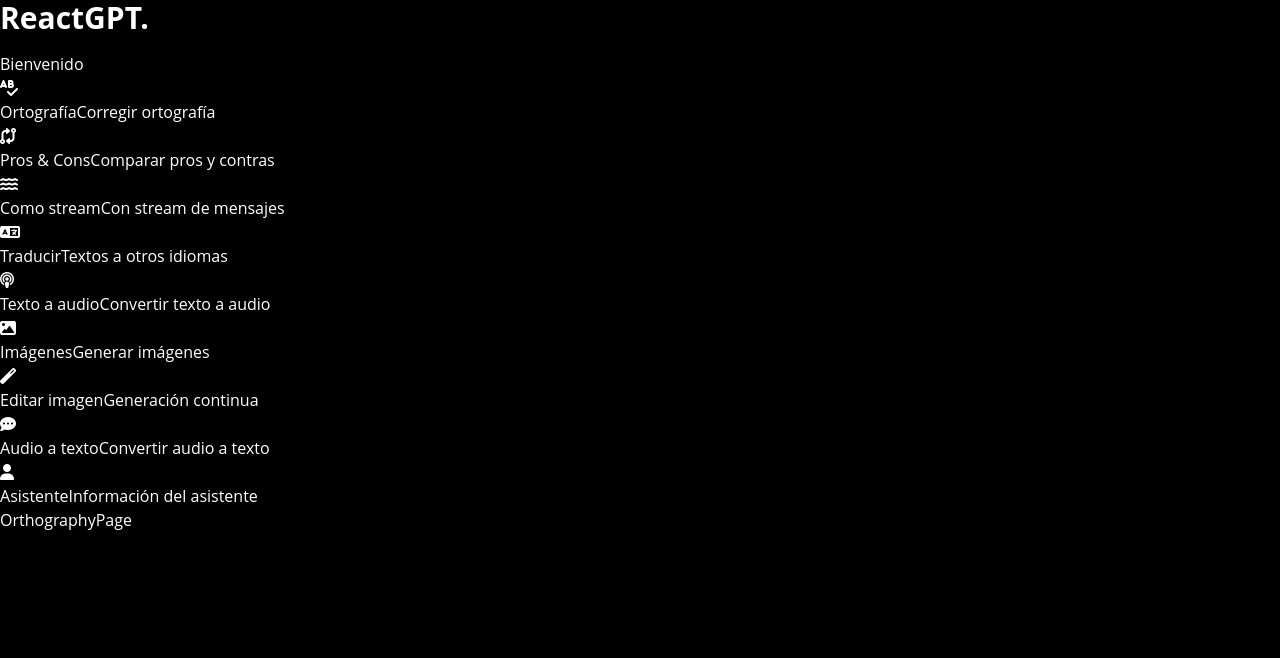
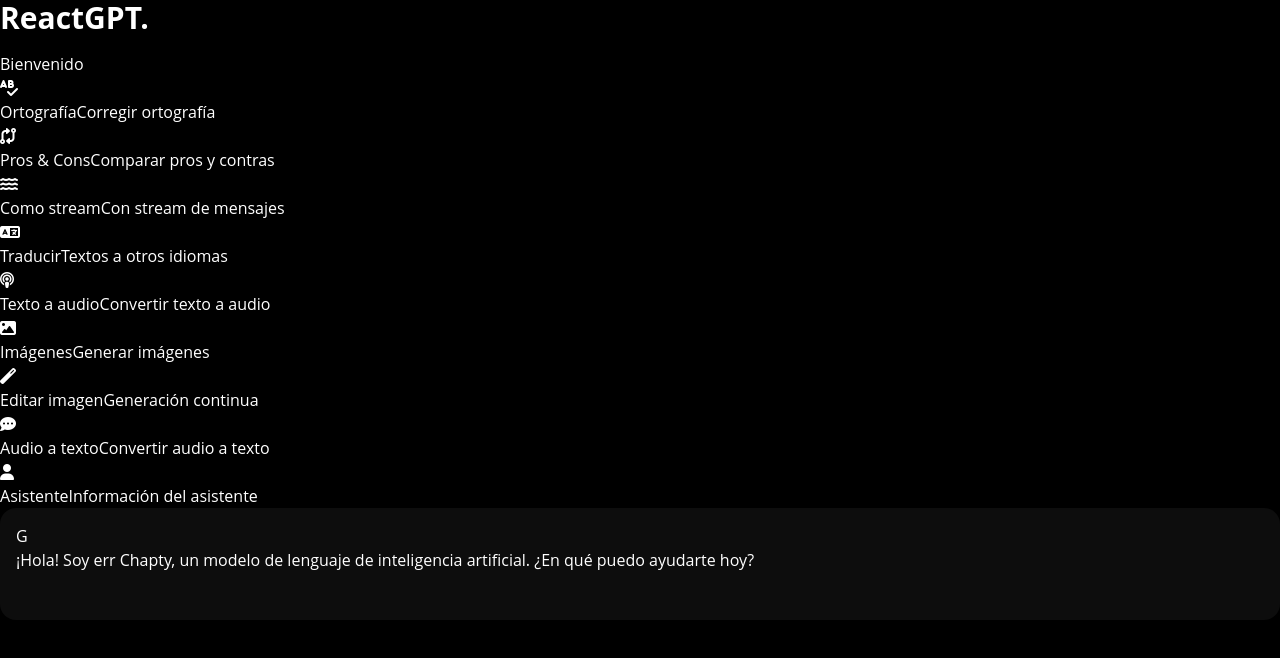
Before and after one commit to tomasrpita/react-gpt, a React (Vite) app: page /orthography in a window 1280 px wide. Shown: the top 658 px of the page. Built offline with nearby package versions, Linux system fonts and the light colour scheme.

Commit message:
Add react-markdown dependency, export GptMessage component, and update OrthographyPage

```diff
--- a/package.json
+++ b/package.json
@@ -12,6 +12,7 @@
   "dependencies": {
     "react": "^18.2.0",
     "react-dom": "^18.2.0",
+    "react-markdown": "^9.0.1",
     "react-router-dom": "^6.22.3"
   },
   "devDependencies": {
--- /dev/null
+++ b/src/presentation/components/chat-bubbles/GptMessage.tsx
@@ -0,0 +1,21 @@
+import React from 'react'
+import Markdown from 'react-markdown'
+
+interface Props {
+    text: string
+    }
+
+export const GptMessage = ({text}: Props) => {
+  return (
+    <div className="col-start-1 col-end-9 p-3 rounded-1g">
+        <div className="flex flex-row items-start">
+            <div className="flex items-center justify-center h-10 w-10 rounded-full bg-green-600 flex-shrink-0">
+                G
+        </div>
+        <div className="relative ml-3 text-sm bg-black bg-opacity-25 pt-3 pb-2 px-4 shadow rounded-xl">
+            <Markdown>{text}</Markdown>
+        </div>
+        </div>
+    </div>
+  )
+}
--- a/src/presentation/components/index.ts
+++ b/src/presentation/components/index.ts
@@ -1 +1,2 @@
 export * from "./sidebar/SidebarMenuItem";
+export * from "./chat-bubbles/GptMessage";
--- a/src/presentation/pages/orthography/OrthographyPage.tsx
+++ b/src/presentation/pages/orthography/OrthographyPage.tsx
@@ -1,6 +1,14 @@
+import { GptMessage } from "../../components"
 
 export const OrthographyPage = () => {
   return (
-    <div>OrthographyPage</div>
+    <div className="chat-container" >
+      <div className="chat-messages">
+        <div className="grid grid-cols-12 gap-y-2">
+          {/* Bienvenida */}
+          <GptMessage text="¡Hola! Soy err Chapty, un modelo de lenguaje de inteligencia artificial. ¿En qué puedo ayudarte hoy?" />
+        </div>
+      </div>
+    </div>
   )
 }
```
Also changed, not shown: 1 other file (tests, documents, lock files or other folders).
